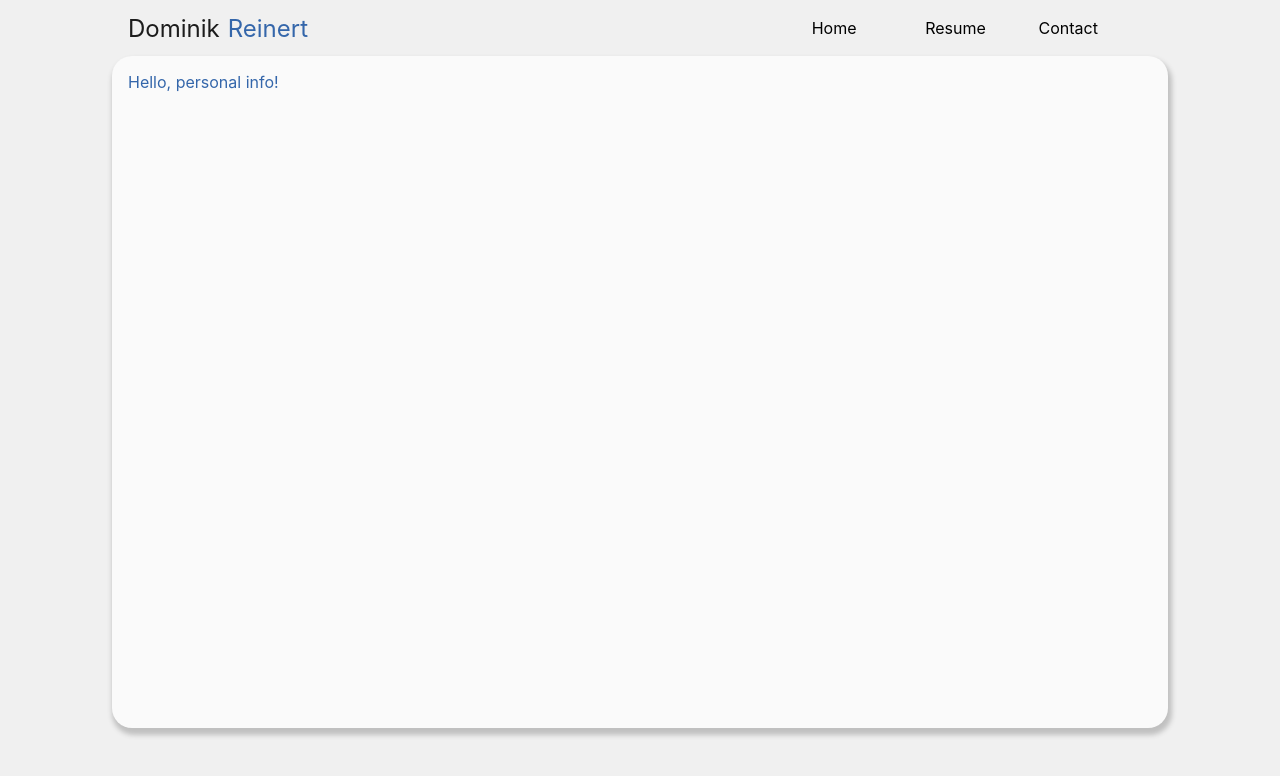
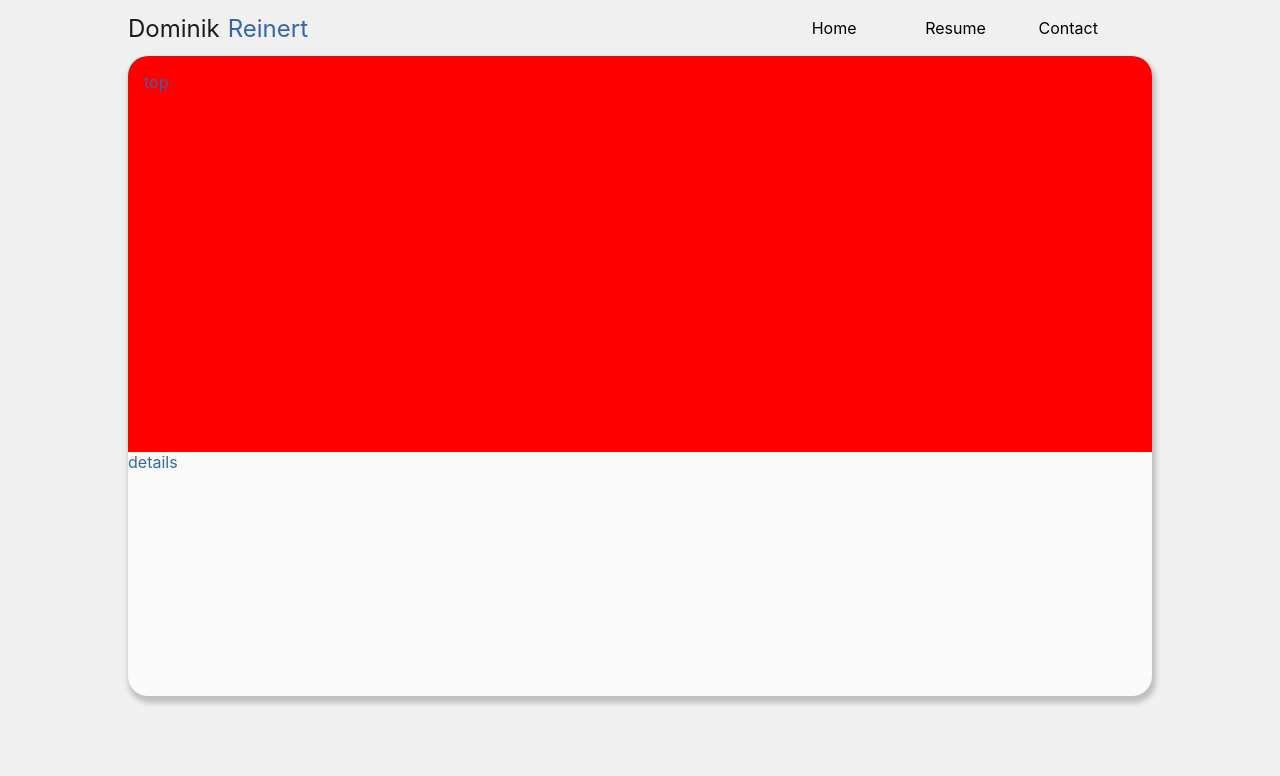
Before and after one commit to Dominik-Reinert/cv, a React (Create React App) app: page / in a window 1280 px wide. Shown: the top 776 px of the page. Built offline with nearby package versions, Linux system fonts and the light colour scheme.

Commit message:
add golden ratio for first card background/details card

```diff
--- a/src/card/card.tsx
+++ b/src/card/card.tsx
@@ -14,13 +14,16 @@ export function Card(props: CardProps): JSX.Element {
       css={css`
         label: card;
 
+        display: flex;
+        align-items: stretch;
+
         width: ${styleContext.sizes.width.content};
         min-height: 80%;
         margin: auto;
         background-color: ${styleContext.colors.cardBackground};
 
         border-radius: 20px;
-        padding: 16px;
+        overflow: hidden;
         box-shadow: 2px 5px 5px 2px ${styleContext.shades.boxShadow};
       `}
     >
--- a/src/personal_info/personal_info.tsx
+++ b/src/personal_info/personal_info.tsx
@@ -10,9 +10,22 @@ export function PersonalInfo(): JSX.Element {
         label: personal-info;
 
         color: ${style.colors.highlight};
+
+        flex: 12 0 0;
+
+        .top {
+          background-color: red;
+          padding: 16px;
+          height: calc(61.8% - 2 * 16px);
+        }
+
+        .bottom {
+          height: 38.2%;
+        }
       `}
     >
-      Hello, personal info!
+      <div className="top">top</div>
+      <div className="bottom">details</div>
     </div>
   );
 }
```
